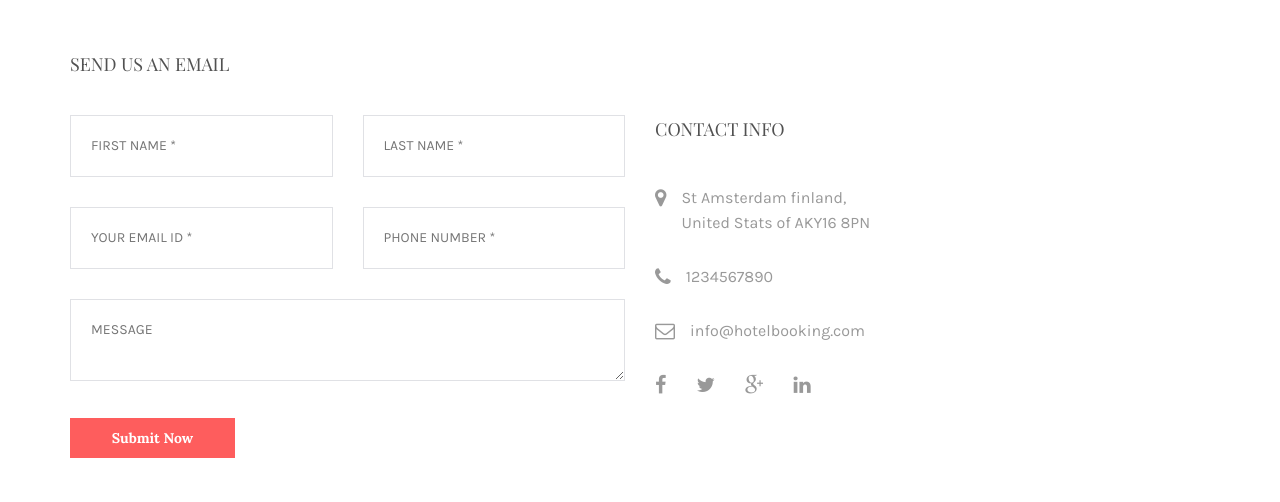
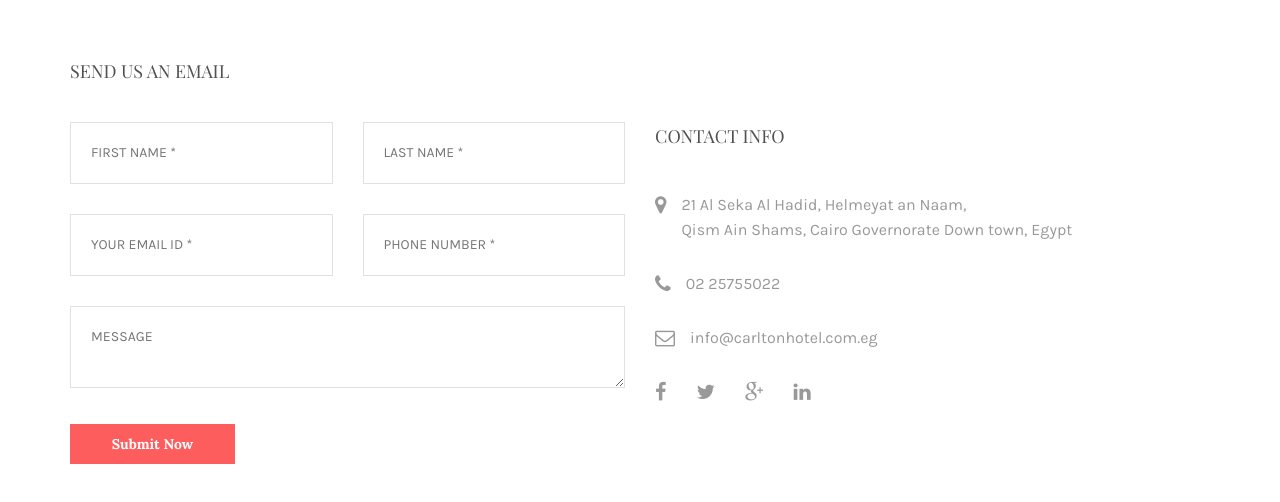
Before and after one commit to melkotoury/carlton, a plain HTML site: page contact-us.html in a window 1280 px wide. Shown: the part 946-1448 px from the top of the page. Drawn offline with nearby package versions, Linux system fonts and the light colour scheme; some packages are replaced by stand-ins of ours.

Commit message:
clean contact page

```diff
--- a/contact-us.html
+++ b/contact-us.html
@@ -200,7 +200,8 @@
         <div class="contact_google_map_area margin-bottom-75">
             <div class="container">
                 <div class="contact_google_map">
-                    <div id="contactgoogleMap" style="width:100%;height:374px;"></div>
+<!--                    <div id="contactgoogleMap" style="width:100%;height:374px;"></div>-->
+               <iframe src="https://www.google.com/maps/embed?pb=!1m18!1m12!1m3!1d3453.44299212805!2d31.240193415508593!3d30.052834025130423!2m3!1f0!2f0!3f0!3m2!1i1024!2i768!4f13.1!3m3!1m2!1s0x1458409579a06a03%3A0x7a77374b0994e752!2sGrand+Hotel!5e0!3m2!1sen!2seg!4v1519831776566" width="100%" height="374" frameborder="0" style="border:0" allowfullscreen></iframe>
                 </div>
             </div>
         </div>
@@ -249,16 +250,17 @@
                                 <ul class="clearul">
                                     <li>
                                         <i class="fa fa-map-marker"></i>
-                                        St Amsterdam finland, <br>
-                                        United Stats of AKY16 8PN
+                                        21 Al Seka Al Hadid, Helmeyat an Naam,
+                                         <br>
+                                        Qism Ain Shams, Cairo Governorate Down town, Egypt
                                     </li>
                                     <li>
                                         <i class="fa fa-phone"></i>
-                                        1234567890
+                                        02 25755022
                                     </li>
                                     <li>
                                         <i class="fa fa-envelope-o"></i>
-                                        info@hotelbooking.com
+                                        info@carltonhotel.com.eg
                                     </li>
                                 </ul>
                                 <div class="social_icons clearfix">
```
